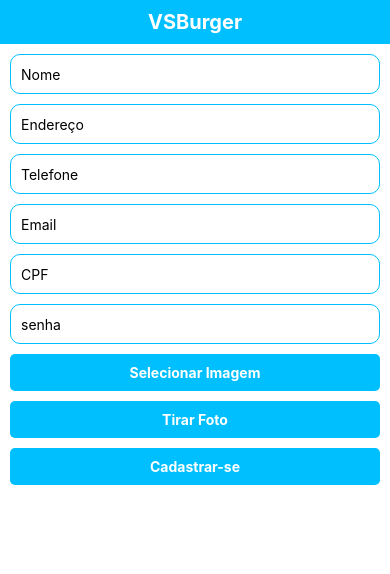
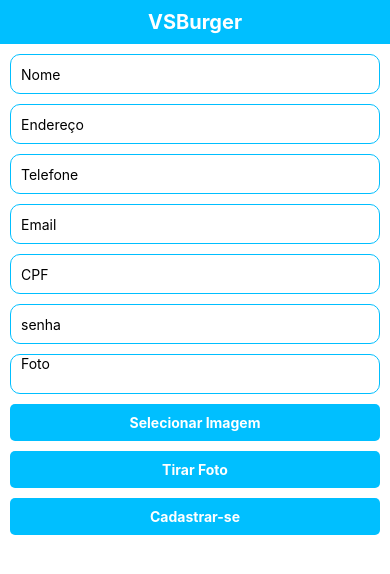
Before and after one commit to taldomelin/VSBurger, a React Native app: screen / in a window 390 px wide. Shown: the top 574 px of the page. Built offline with nearby package versions, Linux system fonts and the light colour scheme.

Commit message:
Atualizando git

```diff
--- a/src/screens/CadastroCliente.tsx
+++ b/src/screens/CadastroCliente.tsx
@@ -11,7 +11,7 @@
     const [email, setEmail] = useState<string>('');
     const [cpf, setCpf] = useState<string>('');
     const [password, setPassword] = useState<string>('');
-    const [imagem, setImagem] = useState<any>('');
+    const [foto, setFoto] = useState<any>('');
 
     const CadastrarProduto = async () => {
        try{
@@ -22,8 +22,8 @@
        formData.append('email',email);
        formData.append('cpf',cpf);
        formData.append('password',password);
-       formData.append('imagem', {
-        uri: imagem,
+       formData.append('foto', {
+        uri: foto,
         type: 'image/jpeg',
         name: new Date() + '.jpg'
     });
@@ -54,9 +54,9 @@
             }else if(response.error){
                 console.log('erro ao abrir a camera');
             }else {
-                let imagemUri = response.uri || response.assets?.[0]?.uri;
-                setImagem(imagemUri);
-                console.log(imagemUri);
+                let fotoUri = response.uri || response.assets?.[0]?.uri;
+                setFoto(fotoUri);
+                console.log(fotoUri);
             }
         });
      }
@@ -75,8 +75,8 @@
             } else if(response.error){
                 console.log('erro ao abrir a galeria');
             } else {
-                let imagemUri = response.uri || response.assets?.[0]?.uri;
-                setImagem(imagemUri);
+                let fotoUri = response.uri || response.assets?.[0]?.uri;
+                setFoto(fotoUri);
             }
         })
      }
@@ -126,8 +126,15 @@
                onChangeText={setPassword}
                secureTextEntry={true} />
 
+               <TextInput
+                style={styles.input}
+                placeholder="Foto"
+                value={foto}
+                onChangeText={setFoto}
+                multiline />
+
                <View style={styles.alinhamentoImagemSelecionada}>
-                   {imagem ? <Image source ={{uri: imagem}} style={styles.imagemSelecionada} /> : null}
+                   {foto ? <Image source ={{uri: foto}} style={styles.imagemSelecionada} /> : null}
                </View>
                <TouchableOpacity style={styles.imageButton} onPress={selecionarImagem}>
                    <Text style={styles.imageButtonText}>Selecionar Imagem</Text>
```
